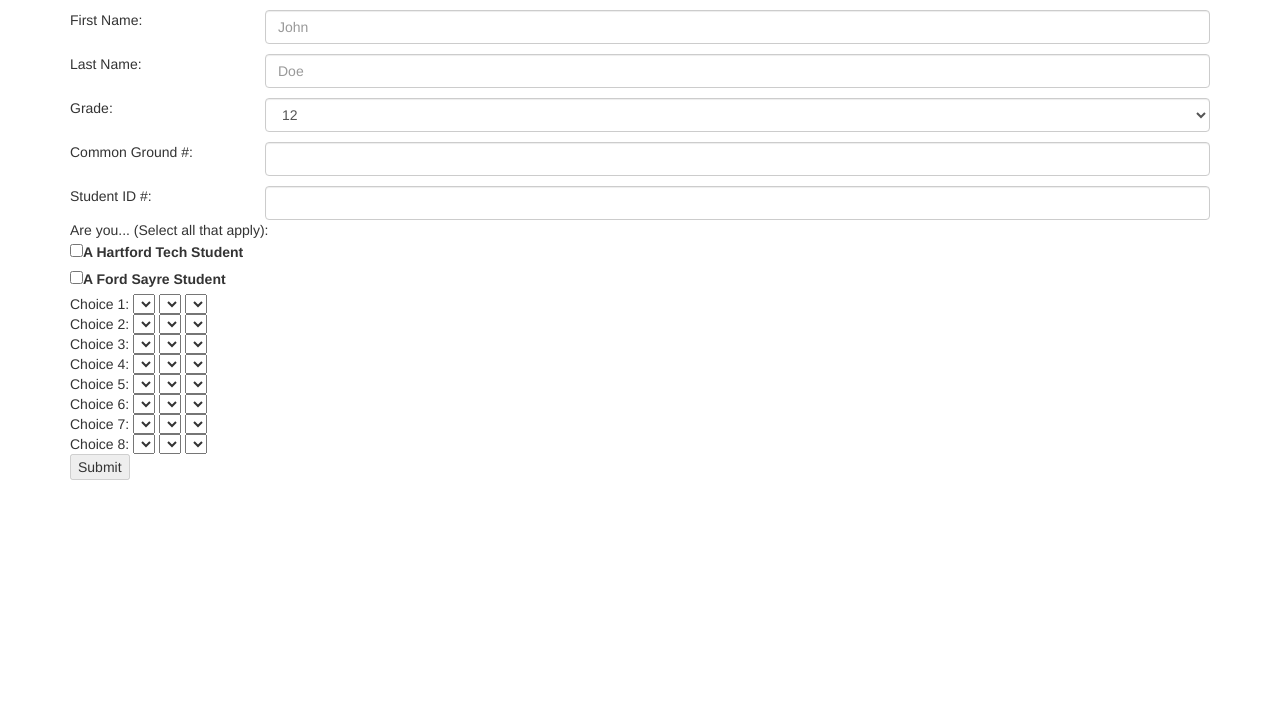
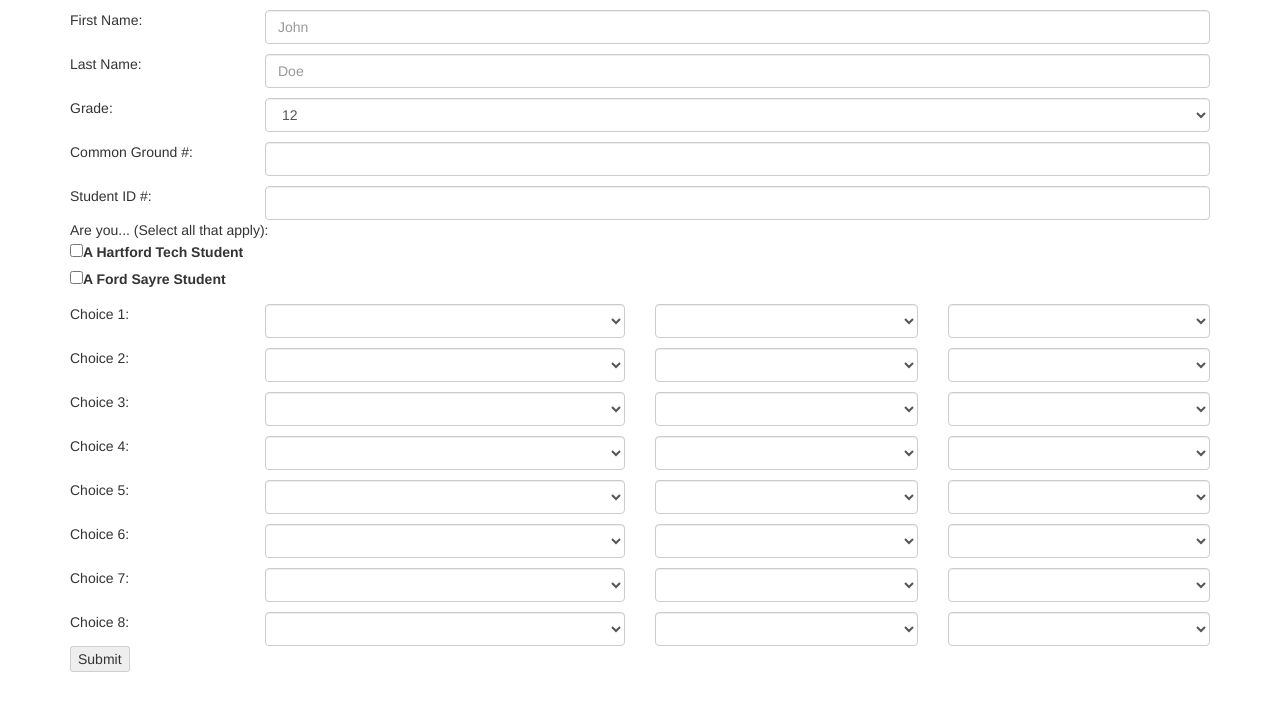
Before and after one commit to owenversteeg/marchintensiveplacement, a PHP site: page / in a window 1280 px wide. Shown: the top 711 px of the page. Run offline with PHP 8.4, Linux system fonts and the light colour scheme; data that the repository does not hold is empty; some libraries are stand-ins or nearby versions.

Commit message:
Bootstrap the selections

```diff
--- a/website/index.php
+++ b/website/index.php
@@ -211,14 +211,11 @@ if (array_key_exists("submitting", $_POST)) {
 				/*Spit out eight choice selectors*/
 				for ($i = 0; $i < $choices; $i ++) {
 					?>
-					<div>
-						Choice <?php echo($i + 1);?>:
-						<select id="select-full-<?php echo($i);?>" select-num="<?php echo($i);?>" name="full[<?php echo($i);?>]">
-						</select>
-						<select id="select-am-<?php echo($i);?>" select-num="<?php echo($i);?>" name="am[<?php echo($i);?>]">
-						</select>
-						<select id="select-pm-<?php echo($i);?>" select-num="<?php echo($i);?>" name="pm[<?php echo($i);?>]">
-						</select>
+					<div class="row row-margin-top row-margin-bottom">
+						<div class="col-md-2">Choice <?php echo($i + 1);?>:</div>
+						<div class="col-md-4"><select class="form-control" id="select-full-<?php echo($i);?>" select-num="<?php echo($i);?>" name="full[<?php echo($i);?>]"></select></div>
+						<div class="col-md-3"><select class="form-control" id="select-am-<?php echo($i);?>" select-num="<?php echo($i);?>" name="am[<?php echo($i);?>]"></select></div>
+						<div class="col-md-3"><select class="form-control" id="select-pm-<?php echo($i);?>" select-num="<?php echo($i);?>" name="pm[<?php echo($i);?>]"></select></div>
 					</div>
 					<?php
 				}
```
